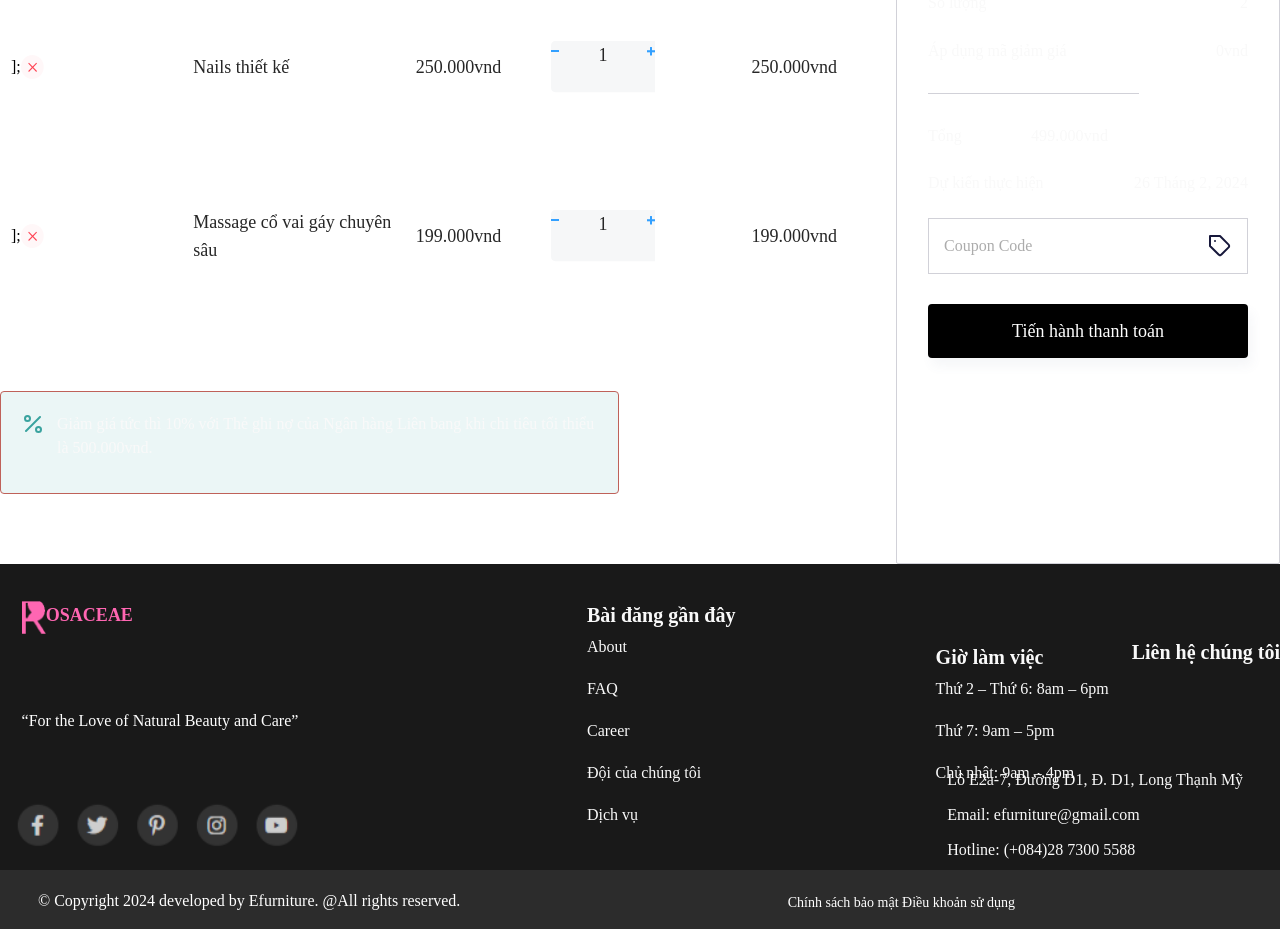
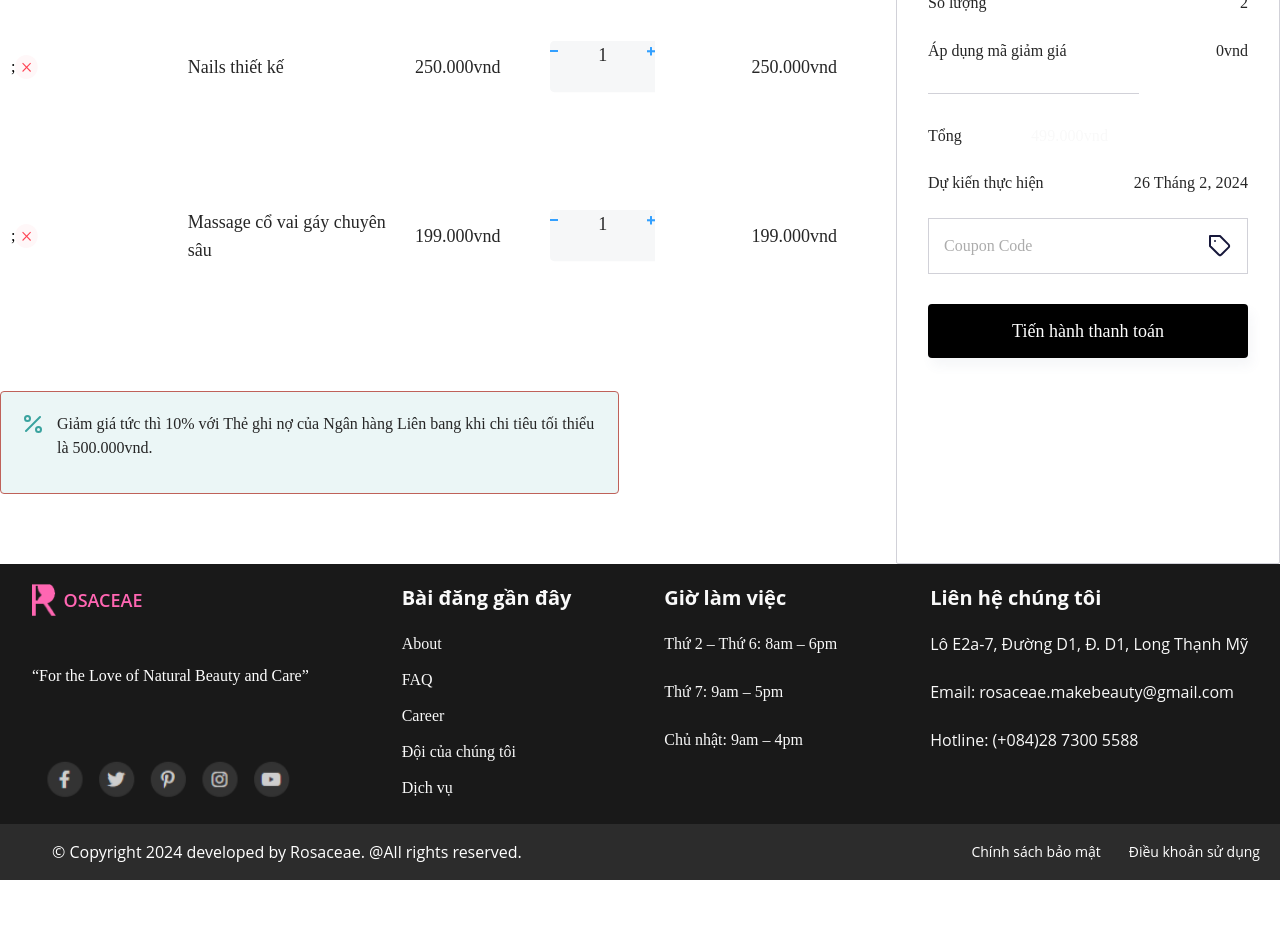
Before and after one commit to dipstickit/rosaceae, a React (Vite) app: page /cart in a window 1280 px wide. Shown: the part 340-1273 px from the top of the page. After the commit the page ends 1220 px from the top, so only its background shows below. Built offline with nearby package versions, Linux system fonts and the light colour scheme.

Commit message:
update UI

```diff
--- a/src/components/Footer/index.tsx
+++ b/src/components/Footer/index.tsx
@@ -10,130 +10,144 @@ interface Props {
 const Footer: React.FC<Props> = ({ className, ...props }) => {
   return (
     <footer className={className} {...props}>
-      <div className="relative h-[369px] w-full md:h-auto">
-        <div className="w-full bg-gray-900 pt-[37px] sm:pt-5">
-          <div className="flex flex-col items-start">
-            <div className="mx-auto flex w-full max-w-[1562px] items-start md:flex-col md:p-5">
-              <div className="mb-[18px] flex w-[25%] flex-col items-center gap-[67px] md:w-full sm:gap-[33px]">
-                <div className="flex flex-col items-start gap-[67px] sm:gap-[33px]">
-                  <div className="flex items-start">
+      <div className="relative">
+        <div className="w-full bg-gray-900 py-5">
+          <div className="container mx-auto flex flex-wrap items-start justify-between gap-5 md:flex-col md:p-5">
+            <div className="flex flex-col items-start gap-5 md:gap-3 md:items-center ml-[2rem]">
+              <div className="flex items-center gap-2">
                 <Img
                   src="images/img_mask_group.png"
                   alt="image"
-                      className="mb-2 h-[33px] object-cover"
+                  className="h-8 object-cover"
                 />
                 <Heading
                   size="xl"
                   as="h6"
-                      className="!font-jost !font-semibold !text-pink-A100"
+                  className="!font-opensans !font-semibold !text-pink-A100"
                 >
                   OSACEAE
                 </Heading>
               </div>
-                  <Text as="p" className="!text-white-A700">
+              <Text as="p" className="!text-white-A700 mt-7">
                 “For the Love of Natural Beauty and Care”
               </Text>
-                </div>
               <Img
                 src="images/img_image_3.png"
                 alt="imagethree"
-                  className="h-[52px] w-full object-cover md:h-auto"
+                className="h-12 w-full object-cover md:h-auto mt-12"
               />
             </div>
-              <div className="ml-[267px] flex flex-1 items-center justify-between gap-5 md:ml-0 md:flex-col md:self-stretch">
-                <div className="flex flex-col gap-1.5">
+            <div className="flex flex-col gap-5 md:gap-3">
               <Heading
                 size="2xl"
                 as="h5"
-                    className="!font-jost !text-gray-50_08"
+                className="!font-opensans !text-gray-50_08"
               >
                 Bài đăng gần đây
               </Heading>
-                  <ul className="flex flex-col gap-[18px]">
-                    <li>
+              <ul className="flex flex-col gap-2">
+                <li className="mb-1">
                   <a href="About" target="_blank" rel="noreferrer">
                     <Text as="p">About</Text>
                   </a>
                 </li>
-                    <li>
+                <li className="mb-1">
                   <a href="FAQ" target="_blank" rel="noreferrer">
                     <Text as="p">FAQ</Text>
                   </a>
                 </li>
-                    <li>
+                <li className="mb-1">
                   <a href="Career" target="_blank" rel="noreferrer">
                     <Text as="p">Career</Text>
                   </a>
                 </li>
-                    <li>
+                <li className="mb-1">
                   <a href="#">
                     <Text as="p">Đội của chúng tôi</Text>
                   </a>
                 </li>
-                    <li>
+                <li className="mb-1">
                   <a href="#">
                     <Text as="p">Dịch vụ</Text>
                   </a>
                 </li>
               </ul>
             </div>
-                <div className="flex flex-col items-start gap-1.5">
+            <div className="flex flex-col gap-5 md:gap-3">
               <Heading
                 size="2xl"
                 as="h5"
-                    className="!font-jost !text-gray-50_08"
+                className="!font-opensans !text-gray-50_08"
               >
                 Giờ làm việc
               </Heading>
-                  <ul className="flex flex-col items-start gap-[18px]">
-                    <li>
+              <ul className="flex flex-col gap-2">
+                <li className="mb-4">
                   <a href="#">
                     <Text as="p">Thứ 2 – Thứ 6: 8am – 6pm</Text>
                   </a>
                 </li>
-                    <li>
+                <li className="mb-4">
                   <a href="#">
                     <Text as="p">Thứ 7: 9am – 5pm</Text>
                   </a>
                 </li>
-                    <li>
+                <li className="mb-4">
                   <a href="#">
                     <Text as="p">Chủ nhật: 9am – 4pm</Text>
                   </a>
                 </li>
               </ul>
             </div>
-              </div>
+            <div className="flex flex-col gap-5 md:gap-3 mr-8">
               <Heading
                 size="2xl"
                 as="h5"
-                className="ml-[23px] mt-[37px] !font-jost !text-gray-50_08 md:ml-0"
+                className="!font-opensans !text-gray-50_08"
               >
                 Liên hệ chúng tôi
               </Heading>
-            </div>
-            <div className="flex flex-wrap items-center justify-between gap-5 self-stretch bg-blue_gray-900_02 pb-4 pl-[38px] pr-[265px] pt-[19px] md:pr-5 sm:px-5">
               <Text as="p" className="!text-white-A700">
-                © Copyright 2024 developed by Efurniture. @All rights reserved.
+                <Text className="!font-opensans">
+                  Lô E2a-7, Đường D1, Đ. D1, Long Thạnh Mỹ
                 </Text>
-              <Text size="xl" as="p" className="self-end !text-white-A700">
-                Chính sách bảo mật Điều khoản sử dụng
+                <br />
+                <Text className="!font-opensans">
+                  {" "}
+                  Email: rosaceae.makebeauty@gmail.com
+                </Text>
+                <br />
+                <Text className="!font-opensans">
+                  {" "}
+                  Hotline: (+084)28 7300 5588
+                </Text>
               </Text>
             </div>
           </div>
         </div>
+        <div className="w-full bg-blue_gray-900_02 py-4 px-5">
+          <div className="container mx-auto flex justify-between items-center">
+            <Text as="p" className="!text-white-A700 ml-[2rem] !font-opensans">
+              © Copyright 2024 developed by Rosaceae. @All rights reserved.
+            </Text>
+            <div className="flex !font-opensans">
               <Text
+                size="xl"
                 as="p"
-          className="absolute bottom-[18%] right-[0.00px] m-auto w-[26%] leading-[35px]"
+                className="!text-white-A700 !font-opensans"
               >
-          <>
-            Lô E2a-7, Đường D1, Đ. D1, Long Thạnh Mỹ
-            <br />
-            Email: efurniture@gmail.com
-            <br />
-            Hotline: (+084)28 7300 5588
-          </>
+                Chính sách bảo mật
               </Text>
+              <Text
+                size="xl"
+                as="p"
+                className="!text-white-A700 ml-7 !font-opensans"
+              >
+                Điều khoản sử dụng
+              </Text>
+            </div>
+          </div>
+        </div>
       </div>
     </footer>
   );
--- a/src/pages/Cart/index.tsx
+++ b/src/pages/Cart/index.tsx
@@ -34,7 +34,7 @@ export default function CartPage() {
       table4ColumnHelper.accessor("dchv4", {
         cell: (info) => (
           <div className="flex items-center">
-            ];
+            ;
             <Img
               src="images/img_close_red_300_02.svg"
               alt="close"
@@ -159,39 +159,39 @@ export default function CartPage() {
                 alt="percent"
                 className="w-[24px] h-[24px] self-start md:w-full"
               />
-              <Text as="p" className="!font-prompt4 text-black-900">
+              <Text as="p" className="!font-prompt4 text-gray-900_04">
                 Giảm giá tức thì 10% với Thẻ ghi nợ của Ngân hàng Liên bang khi
                 chi tiêu tối thiểu là 500.000vnd.
               </Text>
             </div>
           </div>
-          <div className="px-[31px] gap-[29px] pb-[205px] w-[30%] flex flex-col items-start justify-center rounded-sm border border-solid border-blue_gray-100_06 bg-white-A700 pt-8 md:w-full md:pb-5 sm:p-5">
-            <Text size="9xl" as="p" className="!font-alata4">
+          <div className="px-[31px] gap-[29px] pb-[205px] w-[30%] flex flex-col items-start justify-center rounded-sm border border-solid border-blue_gray-100_06 bg-white-A700 pt-8 md:w-full md:pb-5 sm:p-5 ">
+            <Text size="9xl" as="p" className="!font-alata4 text-gray-900_04">
               Tóm tắt theo thứ tự
             </Text>
             <div className="gap-[30px] flex flex-col items-start self-stretch">
               <div className="flex flex-col gap-6 self-stretch">
                 <div className="flex flex-wrap justify-between gap-5">
-                  <Text as="p" className="!font-alata4">
+                  <Text as="p" className="!font-alata4 text-gray-900_04">
                     Giá
                   </Text>
-                  <Text as="p" className="!font-alata4">
+                  <Text as="p" className="!font-alata4 text-gray-900_04">
                     449.000vnd
                   </Text>
                 </div>
                 <div className="flex flex-wrap justify-between gap-5">
-                  <Text as="p" className="!font-alata4">
+                  <Text as="p" className="!font-alata4 text-gray-900_04">
                     Số lượng
                   </Text>
-                  <Text as="p" className="!font-alata4">
+                  <Text as="p" className="!font-alata4 text-gray-900_04">
                     2
                   </Text>
                 </div>
                 <div className="flex flex-wrap justify-between gap-5">
-                  <Text as="p" className="!font-alata4">
+                  <Text as="p" className="!font-alata4 text-gray-900_04">
                     Áp dụng mã giảm giá
                   </Text>
-                  <Text as="p" className="!font-alata4">
+                  <Text as="p" className="!font-alata4 text-gray-900_04">
                     0vnd
                   </Text>
                 </div>
@@ -199,7 +199,10 @@ export default function CartPage() {
               <div className="w-[66%] h-px bg-blue_gray-100_06" />
               <div className="gap-[23px] flex flex-col self-stretch">
                 <div className="pr-[140px] flex flex-wrap items-center justify-between gap-5 md:pr-5">
-                  <Text as="p" className="self-end !font-alata4">
+                  <Text
+                    as="p"
+                    className="self-end !font-alata4 text-gray-900_04"
+                  >
                     Tổng
                   </Text>
                   <Text
@@ -210,12 +213,12 @@ export default function CartPage() {
                   </Text>
                 </div>
                 <div className="flex flex-wrap items-center justify-between gap-5">
-                  <Text as="p" className="!font-alata4">
+                  <Text as="p" className="!font-alata4 text-gray-900_04">
                     Dự kiến thực hiện
                   </Text>
                   <Text
                     as="p"
-                    className="tracking-[0.10px] self-end !font-alata4"
+                    className="tracking-[0.10px] self-end !font-alata4 text-gray-900_04"
                   >
                     26 Tháng 2, 2024
                   </Text>
```
Also changed, not shown: src/pages/Forgotpassword/index.tsx (+6 -6 lines), src/pages/Login/index.tsx (+8 -13 lines), src/pages/Signup/index.tsx (+8 -8 lines). Lines whose indentation alone changed are shown as unchanged.
